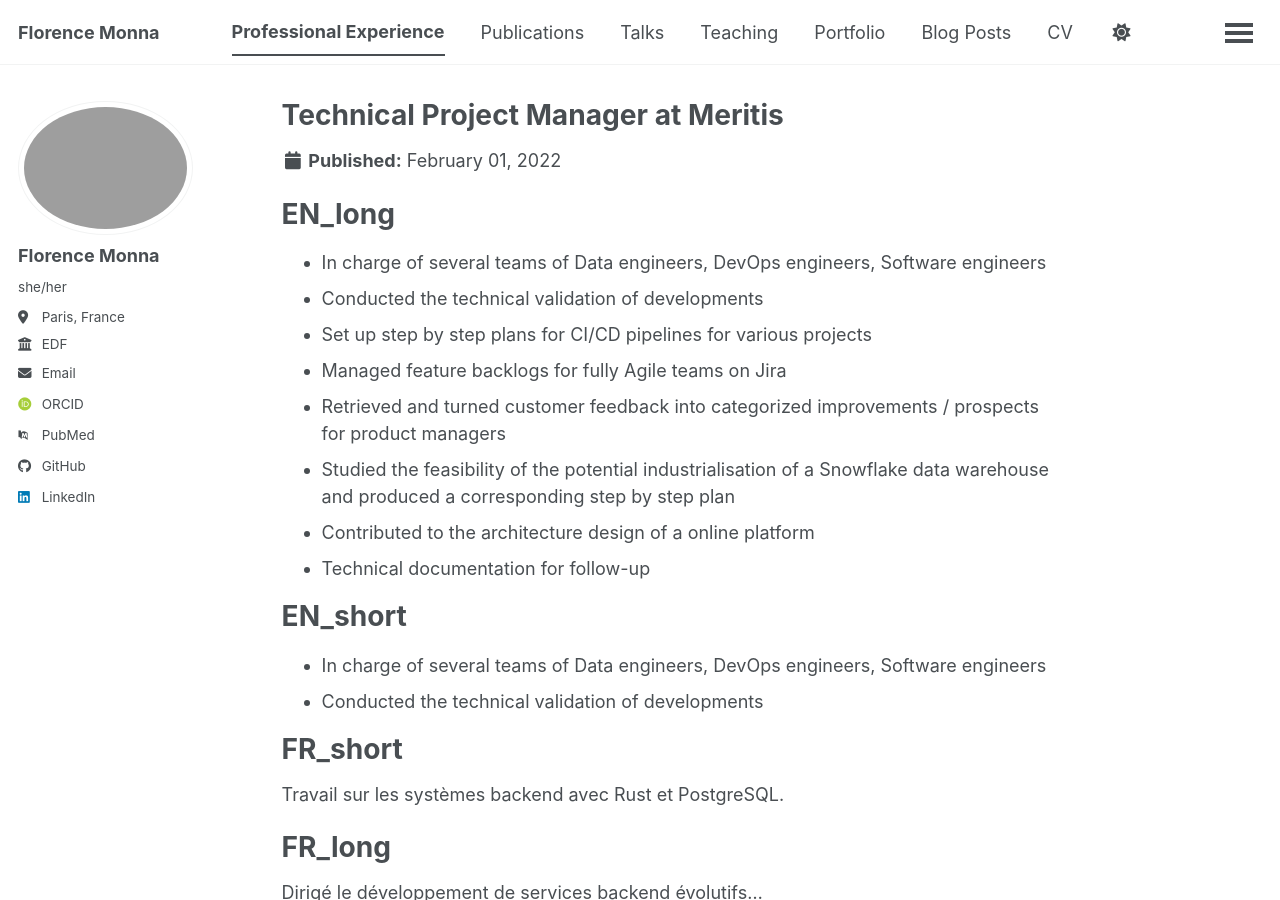
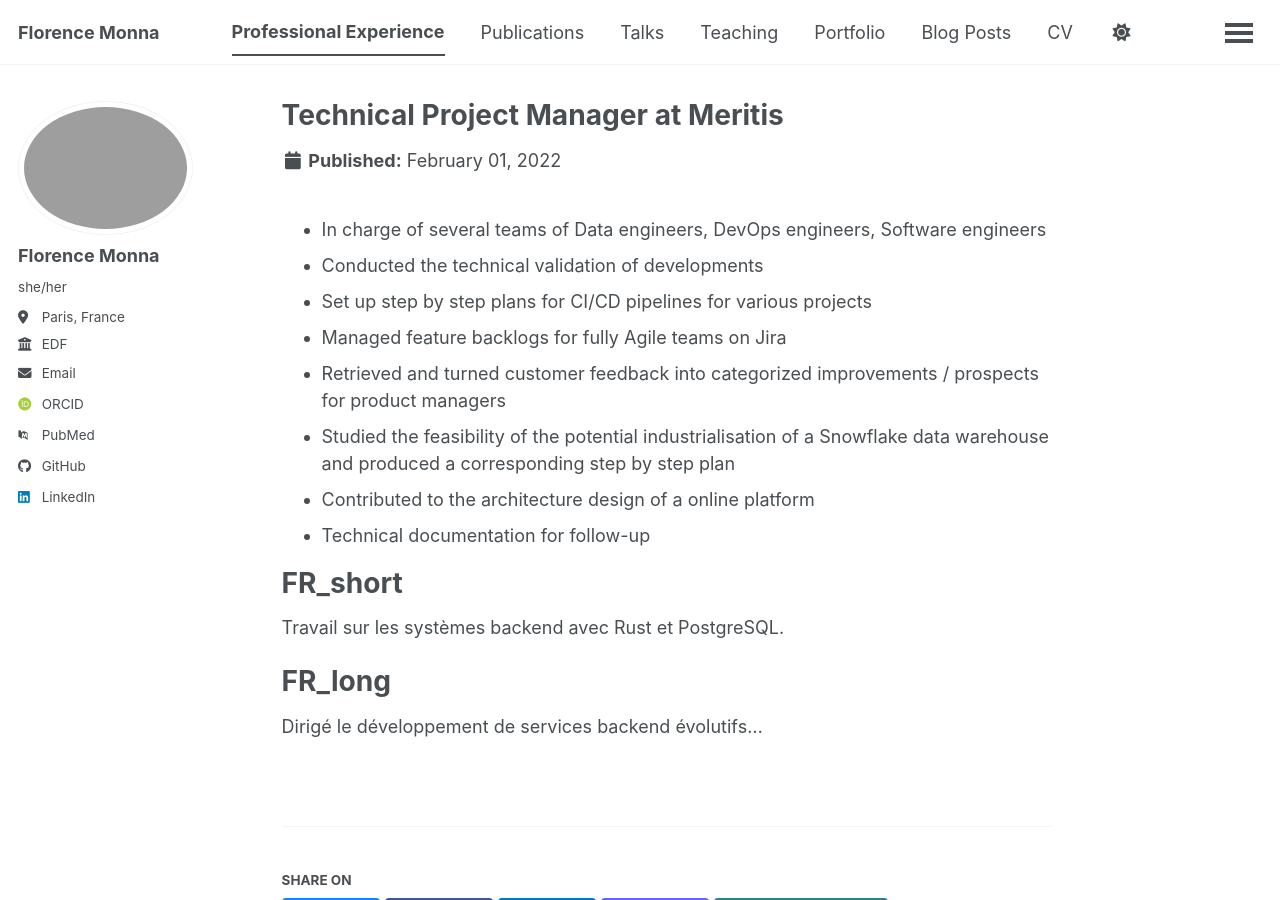
Before and after one commit to fmonna/fmonna.github.io, a Jekyll site: the page built from _experience/2022-meritis.md, in a window 1280 px wide and 900 px high. Built offline with Jekyll 4.4.1, drawn with Linux system fonts in a browser that asks for light colours; some web fonts are replaced; a script bundle is joined from its source files by our own code; library files that are not in the unit come from our copies.

Commit message:
Update 2022-meritis.md

```diff
--- a/_experience/2022-meritis.md
+++ b/_experience/2022-meritis.md
@@ -3,10 +3,10 @@
 collection: experience
 date: 2022-02-01
 location: "Paris, France"
+en_short: "* In charge of several teams of Data engineers, DevOps engineers, Software engineers
+           * Conducted the technical validation of developments"
 ---
 
-EN_long
-======
 * In charge of several teams of Data engineers, DevOps engineers, Software engineers
 * Conducted the technical validation of developments
 * Set up step by step plans for CI/CD pipelines for various projects
@@ -16,10 +16,7 @@
 * Contributed to the architecture design of a online platform
 * Technical documentation for follow-up
 
-EN_short
-======
-* In charge of several teams of Data engineers, DevOps engineers, Software engineers
-* Conducted the technical validation of developments
+
 
 FR_short
 ======
```
